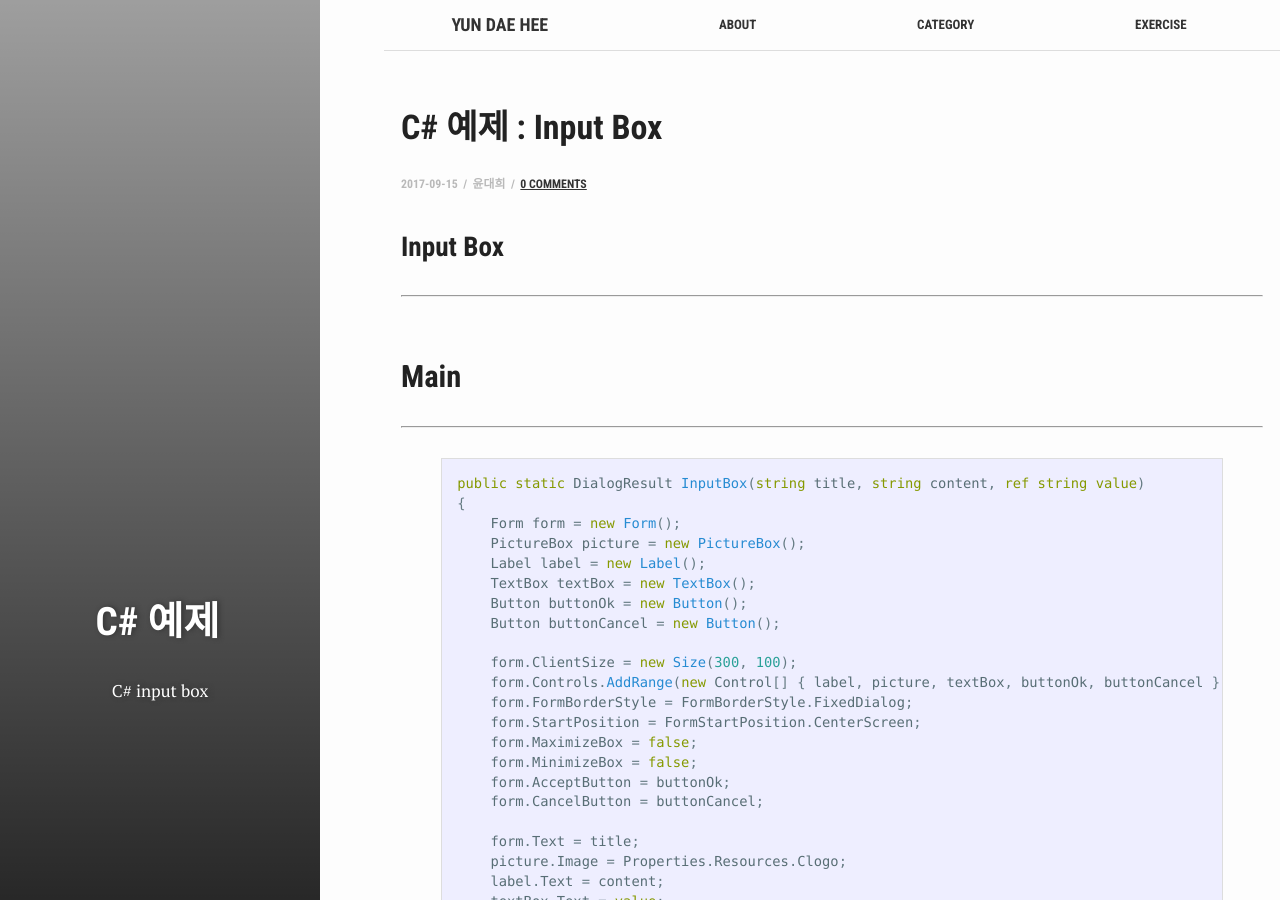
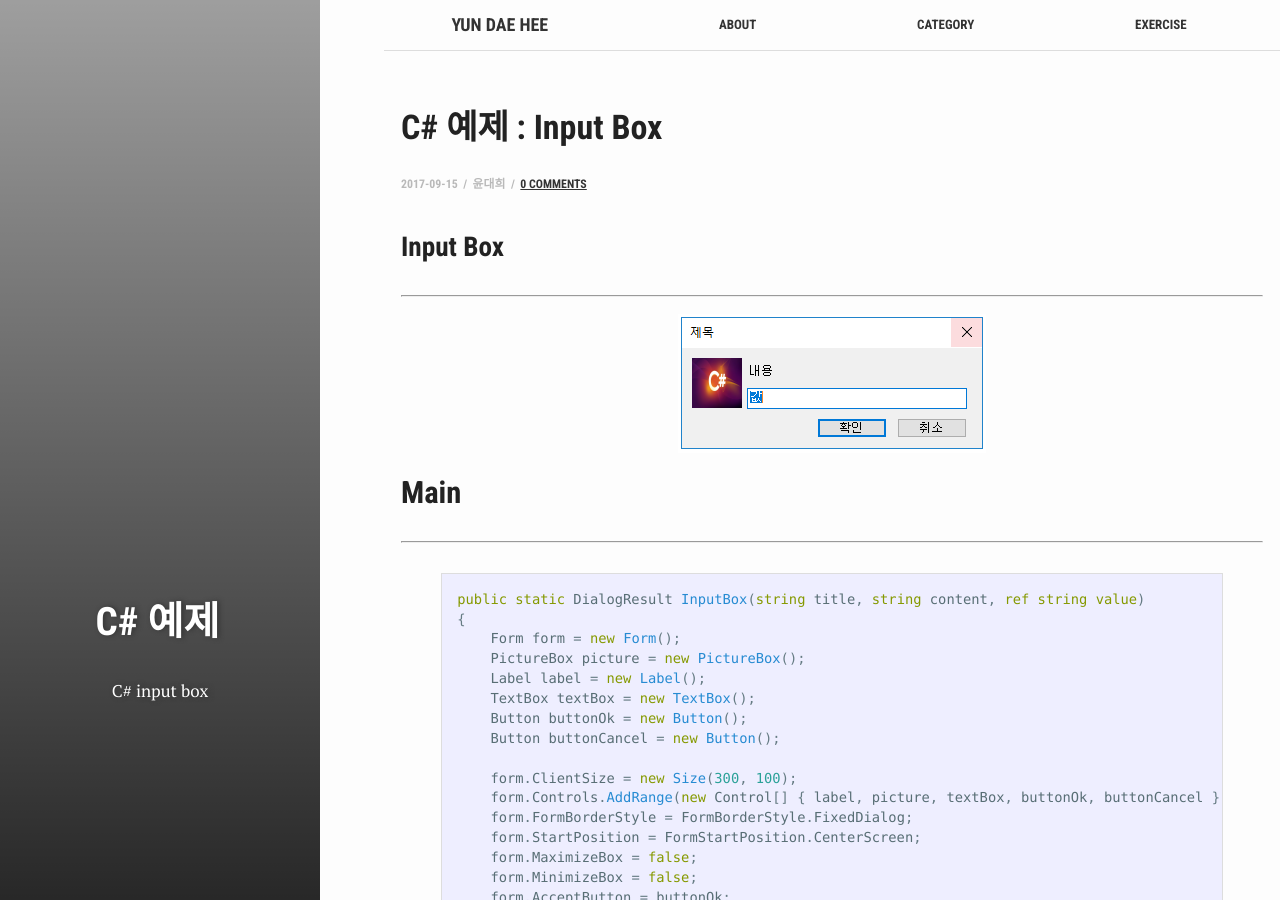
Before and after one commit to test076923/076923.github.io, a Jekyll site: the page built from _posts/2017-09-15-C#-ex-1.md, in a window 1280 px wide and 900 px high. Built offline with Jekyll 4.4.1, drawn with Linux system fonts in a browser that asks for light colours; comment, search, counter and statistics services are not loaded.

Commit message:
Update 2017-09-15-C#-ex-1.md

```diff
--- a/_posts/2017-09-15-C#-ex-1.md
+++ b/_posts/2017-09-15-C#-ex-1.md
@@ -14,7 +14,7 @@ star: true
 
 ### Input Box  ###
 ----------
-<br>
+[![1]({{ site.images }}/C/ex1/1.png)]({{ site.images }}/C/ex1/1.png)
 
 ## Main ##
 ----------
```
